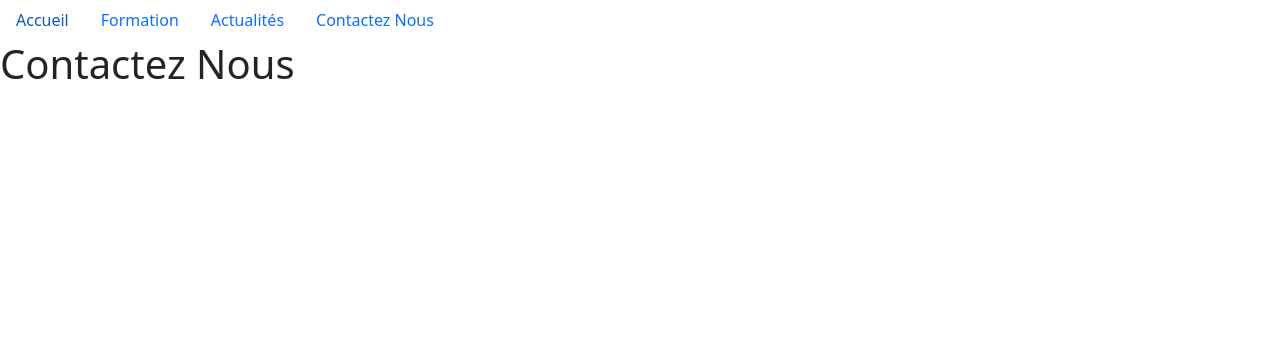
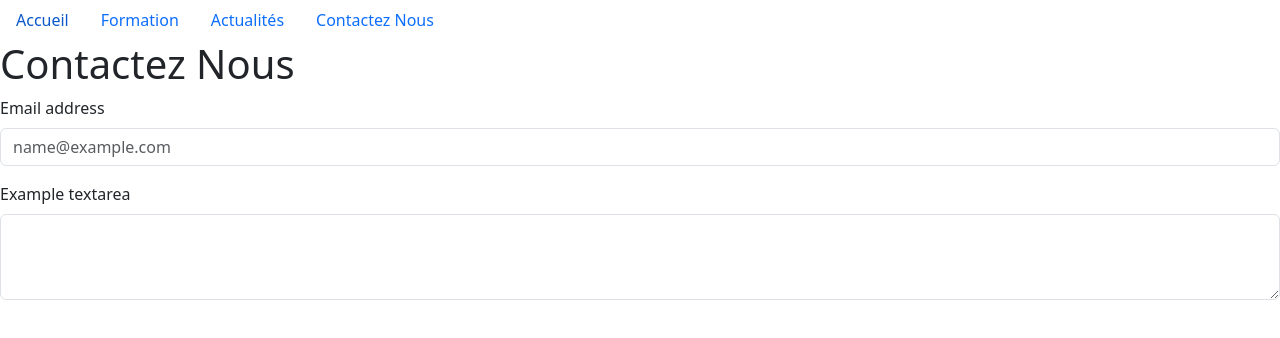
Before and after one commit to SoufianeTayeb/project1, a plain HTML site: page pages/contactez-nous.html in a window 1280 px wide. Drawn offline with nearby package versions, Linux system fonts and the light colour scheme.

Commit message:
contact-page

```diff
--- a/pages/contactez-nous.html
+++ b/pages/contactez-nous.html
@@ -27,6 +27,16 @@
       </ul>
     </nav>
    <h1>Contactez Nous</h1>
+   <div>
+      <div class="mb-3">
+         <label for="exampleFormControlInput1" class="form-label">Email address</label>
+         <input type="email" class="form-control" id="exampleFormControlInput1" placeholder="name@example.com">
+       </div>
+       <div class="mb-3">
+         <label for="exampleFormControlTextarea1" class="form-label">Example textarea</label>
+         <textarea class="form-control" id="exampleFormControlTextarea1" rows="3"></textarea>
+       </div>
+   </div>
 
 </body>
 </html>
```
